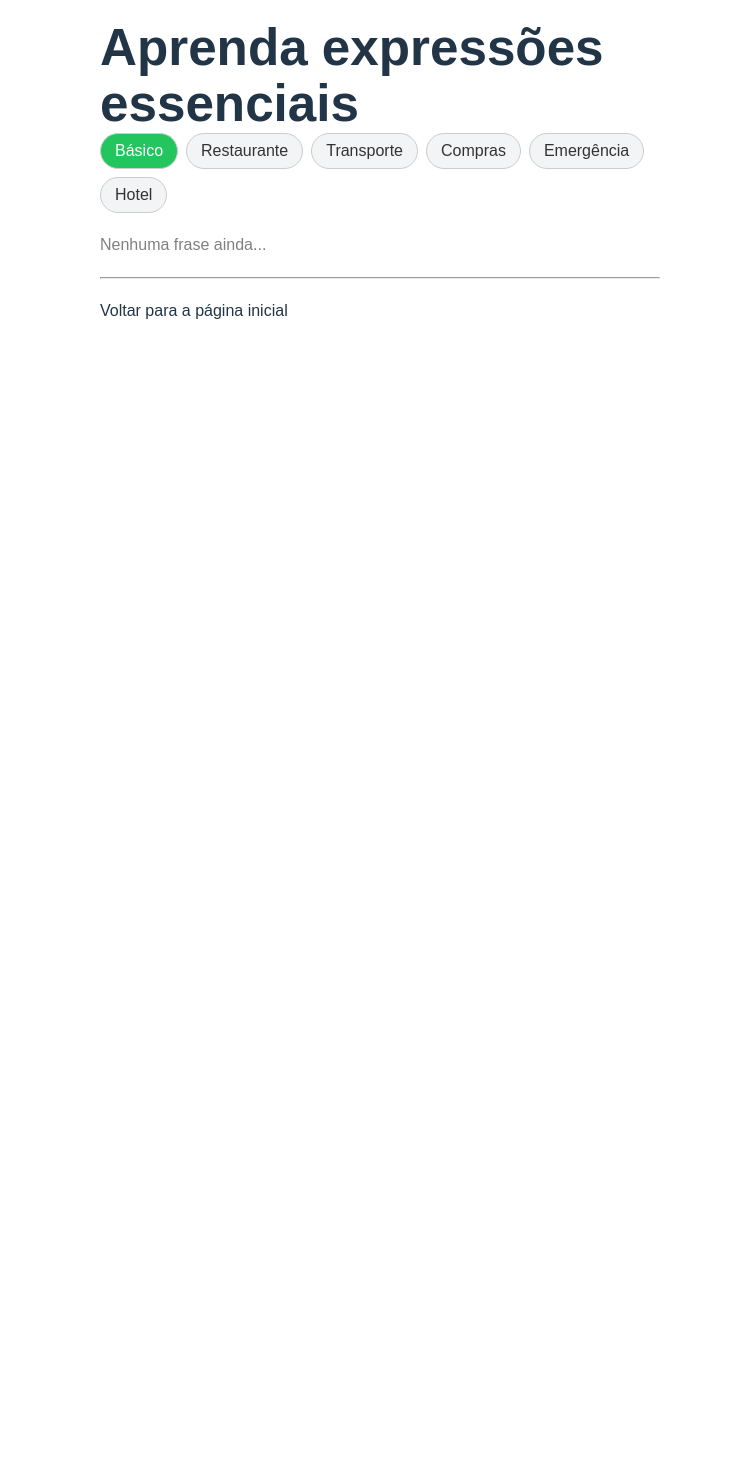
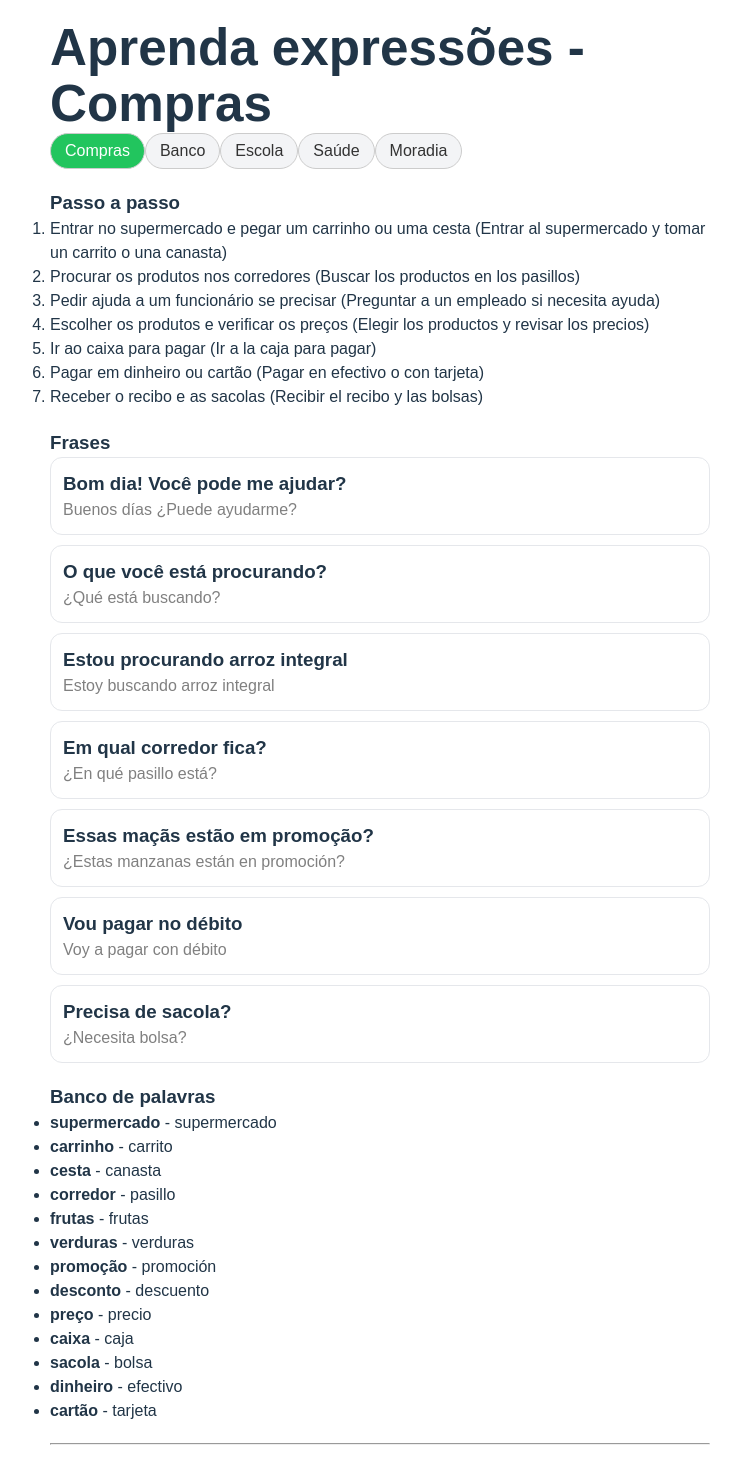
Before and after one commit to Melissa-possato/Guia-Tur-stico-hispanohablates, a React (Vite) app in the folder frontend/: page /frases in a window 1280 px wide. Shown: the top 1468 px of the page, without its empty margins (260-1001 px from the left). Before the commit the page ends 800 px from the top, so only its background shows below. Built offline with nearby package versions, Linux system fonts and the light colour scheme.

Commit message:
27/03 frases completas

```diff
--- a/frontend/src/pages/Frases.jsx
+++ b/frontend/src/pages/Frases.jsx
@@ -1,7 +1,6 @@
 import { useState } from "react";
 import { Link } from "react-router-dom";
 
-// Botão de categoria
 function BotaoCategoria({ nome, ativo, onClick }) {
   return (
     <button
@@ -20,54 +19,231 @@ function BotaoCategoria({ nome, ativo, onClick }) {
   );
 }
 
-// Card de frase
 function CardFrase({ pt, en }) {
   return (
-    <div
-      style={{
-        border: "1px solid #e5e7eb",
-        borderRadius: "12px",
-        padding: "12px",
-        marginBottom: "10px",
-        background: "white",
-      }}
-    >
+    <div style={{ border: "1px solid #e5e7eb", borderRadius: "12px", padding: "12px", marginBottom: "10px" }}>
       <h3>{pt}</h3>
       <p style={{ color: "gray" }}>{en}</p>
     </div>
   );
 }
 
+function BancoPalavras({ palavras }) {
+  return (
+    <div style={{ marginTop: "20px" }}>
+      <h3>Banco de palavras</h3>
+      <ul>
+        {palavras.map((p, i) => (
+          <li key={i}><strong>{p.pt}</strong> - {p.en}</li>
+        ))}
+      </ul>
+    </div>
+  );
+}
+
+function Passos({ passos }) {
+  return (
+    <div>
+      <h3>Passo a passo</h3>
+      <ol>
+        {passos.map((p, i) => (
+          <li key={i}>{p}</li>
+        ))}
+      </ol>
+    </div>
+  );
+}
+
 function Frases() {
-  const categorias = [
-    "Básico",
-    "Restaurante",
-    "Transporte",
-    "Compras",
-    "Emergência",
-    "Hotel",
-  ];
+  const categorias = ["Compras", "Banco", "Escola", "Saúde", "Moradia"];
+  const [categoriaAtiva, setCategoriaAtiva] = useState("Compras");
 
-  const [categoriaAtiva, setCategoriaAtiva] = useState("Básico");
+  const dados = {
+    Compras: {
+      passos: [
+        "Entrar no supermercado e pegar um carrinho ou uma cesta (Entrar al supermercado y tomar un carrito o una canasta)",
+        "Procurar os produtos nos corredores (Buscar los productos en los pasillos)",
+        "Pedir ajuda a um funcionário se precisar (Preguntar a un empleado si necesita ayuda)",
+        "Escolher os produtos e verificar os preços (Elegir los productos y revisar los precios)",
+        "Ir ao caixa para pagar (Ir a la caja para pagar)",
+        "Pagar em dinheiro ou cartão (Pagar en efectivo o con tarjeta)",
+        "Receber o recibo e as sacolas (Recibir el recibo y las bolsas)"
+      ],
+      frases: [
+        { pt: "Bom dia! Você pode me ajudar?", en: "Buenos días ¿Puede ayudarme?" },
+        { pt: "O que você está procurando?", en: "¿Qué está buscando?" },
+        { pt: "Estou procurando arroz integral", en: "Estoy buscando arroz integral" },
+        { pt: "Em qual corredor fica?", en: "¿En qué pasillo está?" },
+        { pt: "Essas maçãs estão em promoção?", en: "¿Estas manzanas están en promoción?" },
+        { pt: "Vou pagar no débito", en: "Voy a pagar con débito" },
+        { pt: "Precisa de sacola?", en: "¿Necesita bolsa?" }
+      ],
+      palavras: [
+        { pt: "supermercado", en: "supermercado" },
+        { pt: "carrinho", en: "carrito" },
+        { pt: "cesta", en: "canasta" },
+        { pt: "corredor", en: "pasillo" },
+        { pt: "frutas", en: "frutas" },
+        { pt: "verduras", en: "verduras" },
+        { pt: "promoção", en: "promoción" },
+        { pt: "desconto", en: "descuento" },
+        { pt: "preço", en: "precio" },
+        { pt: "caixa", en: "caja" },
+        { pt: "sacola", en: "bolsa" },
+        { pt: "dinheiro", en: "efectivo" },
+        { pt: "cartão", en: "tarjeta" }
+      ]
+    },
 
-  // ainda vazio
-  const frases = [
-    { categoria: "Restaurante", pt: "Quero um café", en: "I want a coffee" },
-    { categoria: "Restaurante", pt: "A conta, por favor", en: "The bill, please" },
-    { categoria: "Transporte", pt: "Onde fica a estação?", en: "Where is the station?" },
-    { categoria: "Transporte", pt: "Quanto custa a passagem?", en: "How much is the ticket?" }
-  ];
+    Banco: {
+      passos: [
+        "Cumprimentar o atendente (Saludar al empleado)",
+        "Dizer que deseja abrir uma conta (Decir que quiere abrir una cuenta)",
+        "Entregar documentos (Entregar los documentos)",
+        "Informar dados pessoais (Informar datos personales)",
+        "Escolher o tipo de conta (Elegir el tipo de cuenta)",
+        "Criar senha (Crear una contraseña)",
+        "Confirmar abertura da conta (Confirmar la apertura de la cuenta)"
+      ],
+      frases: [
+        { pt: "Quero abrir uma conta", en: "Quiero abrir una cuenta" },
+        { pt: "Você já é cliente do banco?", en: "¿Ya es cliente del banco?" },
+        { pt: "É minha primeira conta aqui", en: "Es mi primera cuenta aquí" },
+        { pt: "Trouxe meus documentos", en: "Traje mis documentos" },
+        { pt: "Pode me informar seu telefone?", en: "¿Puede decirme su teléfono?" },
+        { pt: "Qual é a diferença?", en: "¿Cuál es la diferencia?" },
+        { pt: "Prefiro conta corrente", en: "Prefiero cuenta corriente" },
+        { pt: "Agora vamos criar sua senha", en: "Ahora vamos a crear su contraseña" }
+      ],
+      palavras: [
+        { pt: "banco", en: "banco" },
+        { pt: "conta bancária", en: "cuenta bancaria" },
+        { pt: "conta corrente", en: "cuenta corriente" },
+        { pt: "conta poupança", en: "cuenta de ahorro" },
+        { pt: "cartão", en: "tarjeta" },
+        { pt: "senha", en: "contraseña" },
+        { pt: "aplicativo do banco", en: "aplicación del banco" },
+        { pt: "comprovante de endereço", en: "comprobante de domicilio" },
+        { pt: "RG", en: "documento de identidad" },
+        { pt: "CPF", en: "número de identificación" },
+        { pt: "agência", en: "sucursal" },
+        { pt: "saque", en: "retiro" },
+        { pt: "depósito", en: "depósito" },
+        { pt: "transferência", en: "transferencia" }
+      ]
+        },
 
-  const frasesFiltradas = frases.filter(
-    (f) => f.categoria === categoriaAtiva
-  );
+    Escola: {
+      passos: [
+        "Ir à secretaria da instituição (Ir a la secretaría de la institución)",
+        "Informar o curso desejado (Informar el curso deseado)",
+        "Entregar os documentos (Entregar los documentos)",
+        "Preencher a ficha de inscrição (Llenar el formulario de inscripción)",
+        "Confirmar a matrícula (Confirmar la matrícula)"
+      ],
+      frases: [
+        { pt: "Quero fazer matrícula em um curso", en: "Quiero matricularme en un curso" },
+        { pt: "Qual curso você deseja?", en: "¿Qué curso desea?" },
+        { pt: "Quero o curso técnico em informática", en: "Quiero el curso técnico en informática" },
+        { pt: "É a primeira vez", en: "Es mi primera vez" },
+        { pt: "Preciso dos seus documentos", en: "Necesito sus documentos" },
+        { pt: "Onde eu entrego depois?", en: "¿Dónde lo entrego después?" },
+        { pt: "Já preenchi tudo", en: "Ya lo completé" },
+        { pt: "Seja bem-vindo ao curso", en: "¡Bienvenido al curso!" }
+      ],
+      palavras: [
+        { pt: "matrícula", en: "matrícula" },
+        { pt: "inscrição", en: "inscripción" },
+        { pt: "curso", en: "curso" },
+        { pt: "aluno", en: "alumno" },
+        { pt: "secretaria", en: "secretaría" },
+        { pt: "escola", en: "escuela" },
+        { pt: "faculdade", en: "facultad" },
+        { pt: "universidade", en: "universidad" },
+        { pt: "formulário", en: "formulario" },
+        { pt: "documentos", en: "documentos" },
+        { pt: "histórico escolar", en: "historial académico" },
+        { pt: "calendário escolar", en: "calendario escolar" }
+      ]
+        },
+
+    Saúde: {
+      passos: [
+        "Informar o nome na recepção (Informar el nombre en la recepción)",
+        "Confirmar o horário da consulta (Confirmar la hora de la cita)",
+        "Aguardar na sala de espera (Esperar en la sala de espera)",
+        "Explicar os sintomas ao médico (Explicar los síntomas al médico)",
+        "Receber receita ou orientação (Recibir receta o indicaciones)"
+      ],
+      frases: [
+        { pt: "Qual é o seu nome?", en: "¿Cuál es su nombre?" },
+        { pt: "Tenho consulta às 10 horas", en: "Tengo una cita a las 10" },
+        { pt: "Você tem consulta marcada?", en: "¿Tiene una cita?" },
+        { pt: "Pode aguardar na sala de espera", en: "Puede esperar en la sala de espera" },
+        { pt: "O que você está sentindo?", en: "¿Qué está sintiendo?" },
+        { pt: "Estou com dor de garganta e febre", en: "Tengo dolor de garganta y fiebre" },
+        { pt: "Há quantos dias você está assim?", en: "¿Desde hace cuántos días?" },
+        { pt: "Você precisa tomar este remédio", en: "Necesita tomar este medicamento" }
+      ],
+      palavras: [
+        { pt: "médico", en: "médico" },
+        { pt: "consulta", en: "consulta" },
+        { pt: "paciente", en: "paciente" },
+        { pt: "recepção", en: "recepción" },
+        { pt: "sala de espera", en: "sala de espera" },
+        { pt: "dor de cabeça", en: "dolor de cabeza" },
+        { pt: "dor de garganta", en: "dolor de garganta" },
+        { pt: "febre", en: "fiebre" },
+        { pt: "remédio", en: "medicamento" },
+        { pt: "receita médica", en: "receta médica" },
+        { pt: "exame", en: "examen" },
+        { pt: "hospital", en: "hospital" },
+        { pt: "clínica", en: "clínica" }
+      ]
+        },
+
+    Moradia: {
+      passos: [
+        "Procurar imóvel disponível (Buscar un inmueble disponible)",
+        "Perguntar o valor do aluguel (Preguntar el valor del alquiler)",
+        "Marcar visita (Programar una visita)",
+        "Enviar documentos (Enviar documentos)",
+        "Assinar contrato (Firmar el contrato)"
+      ],
+      frases: [
+        { pt: "Esta casa está disponível para aluguel?", en: "¿Esta casa está disponible para alquiler?" },
+        { pt: "Qual é o valor do aluguel?", en: "¿Cuál es el valor del alquiler?" },
+        { pt: "O valor inclui condomínio?", en: "¿El valor incluye el condominio?" },
+        { pt: "Quantos quartos a casa tem?", en: "¿Cuántas habitaciones tiene la casa?" },
+        { pt: "Posso visitar o imóvel?", en: "¿Puedo visitar la casa?" },
+        { pt: "Gostei da casa", en: "Me gustó la casa" },
+        { pt: "O que preciso para alugar?", en: "¿Qué necesito para alquilar?" },
+        { pt: "Vou enviar os documentos", en: "Voy a enviar los documentos" }
+      ],
+      palavras: [
+        { pt: "aluguel", en: "alquiler" },
+        { pt: "casa", en: "casa" },
+        { pt: "apartamento", en: "apartamento" },
+        { pt: "contrato", en: "contrato" },
+        { pt: "corretor", en: "agente inmobiliario" },
+        { pt: "imobiliária", en: "inmobiliaria" },
+        { pt: "depósito", en: "depósito" },
+        { pt: "fiador", en: "garante" },
+        { pt: "condomínio", en: "condominio" },
+        { pt: "visita", en: "visita" },
+        { pt: "chave", en: "llave" },
+        { pt: "aluguel mensal", en: "alquiler mensual" }
+      ]
+    }
+  };
+
+  const atual = dados[categoriaAtiva];
 
   return (
-    <div style={{ padding: "20px", maxWidth: "600px", margin: "0 auto" }}>
-      <h1>Aprenda expressões essenciais</h1>
+    <div style={{ padding: "20px", maxWidth: "700px", margin: "0 auto" }}>
+      <h1>Aprenda expressões - {categoriaAtiva}</h1>
 
-      {/* Botões */}
-      <div style={{ display: "flex", gap: "8px", flexWrap: "wrap", marginBottom: "20px" }}>
+      <div style={{ marginBottom: "20px" }}>
         {categorias.map((cat) => (
           <BotaoCategoria
             key={cat}
@@ -78,18 +254,17 @@ function Frases() {
         ))}
       </div>
 
-      {/* Frases */}
-      {frasesFiltradas.length > 0 ? (
-        frasesFiltradas.map((f, i) => (
-          <CardFrase key={i} pt={f.pt} en={f.en} />
-        ))
-      ) : (
-        <p style={{ color: "gray" }}>Nenhuma frase ainda...</p>
-      )}
+      <Passos passos={atual.passos} />
+
+      <h3 style={{ marginTop: "20px" }}>Frases</h3>
+      {atual.frases.map((f, i) => (
+        <CardFrase key={i} pt={f.pt} en={f.en} />
+      ))}
+
+      <BancoPalavras palavras={atual.palavras} />
 
       <hr style={{ margin: "20px 0" }} />
-
-      <Link to="/">Voltar para a página inicial</Link>
+      <Link to="/">Voltar</Link>
     </div>
   );
 }
```
Also changed, not shown: 1 other file (tests, documents, lock files or other folders).
